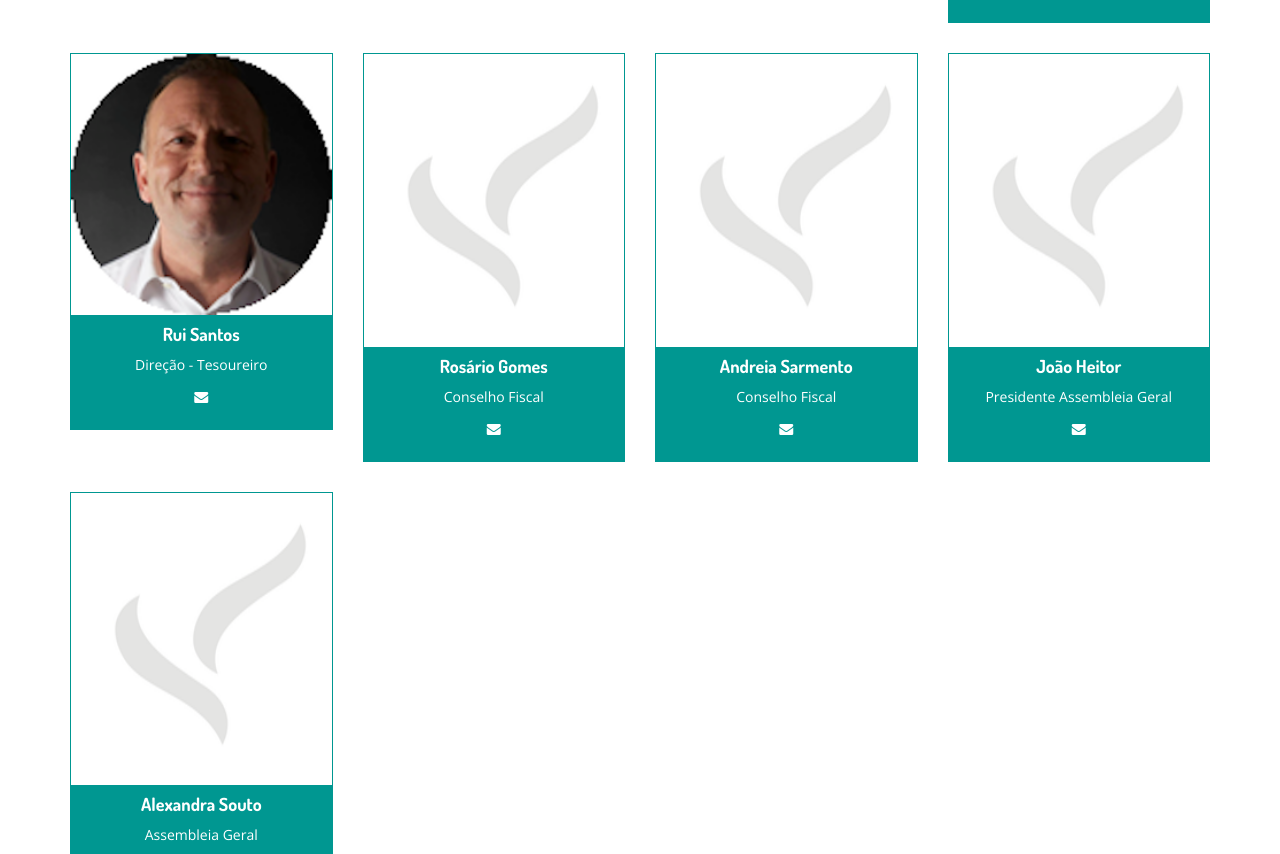
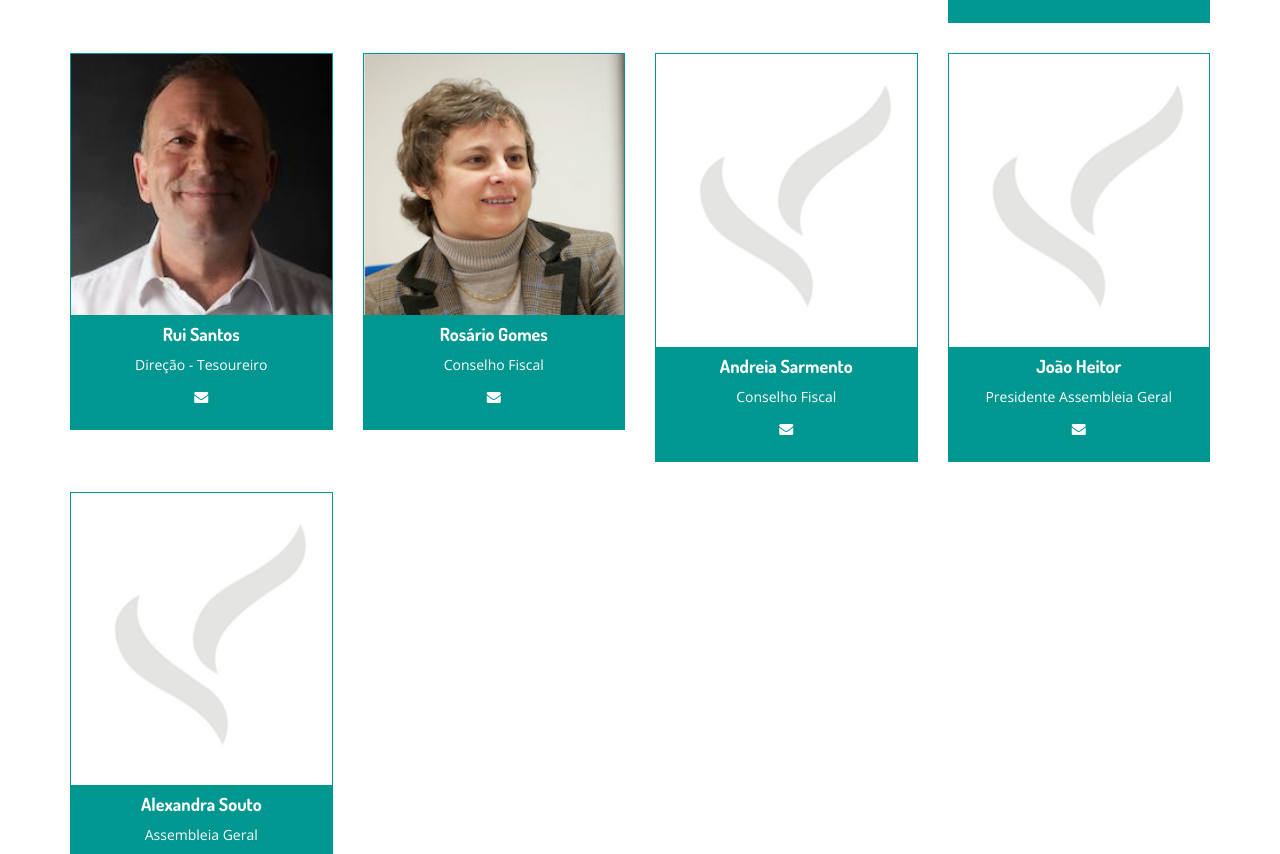
Before and after one commit to RodOxDev/RodOxDev.github.io, a plain HTML site: page about.html in a window 1280 px wide. Shown: the part 1495-2349 px from the top of the page. Drawn offline with nearby package versions, Linux system fonts and the light colour scheme; a script that the page names is missing.

Commit message:
add photos members

```diff
--- a/about.html
+++ b/about.html
@@ -324,7 +324,7 @@
 					<div class="col-md-3 col-sm-6">
 	                    <div class="team-member">
 	                        <div class="thumnail">
-	                            <img src="assets/images/team/rui.png" alt="" class="cause-img">
+	                            <img src="assets/images/team/rui.jpg" alt="" class="cause-img">
 	                        </div>
 	                        <h4 class="member-name"><a href="#">Rui Santos</a></h4>
 	                        <div class="member-position">
@@ -340,7 +340,7 @@
                     <div class="col-md-3 col-sm-6">
 	                    <div class="team-member">
 	                        <div class="thumnail">
-	                            <img src="assets/images/team/nophoto.png" alt="" class="cause-img">
+	                            <img src="assets/images/team/rosario.png" alt="" class="cause-img">
 	                        </div>
 	                        <h4 class="member-name"><a href="#">Rosário Gomes</a></h4>
 	                        <div class="member-position">
```
Also changed, not shown: index.html (+2 -2 lines), assets/images/team/lurdes.png, assets/images/team/ppedro.png, assets/images/team/rosario.png (added), assets/images/team/rui.jpg (added), assets/images/team/rui.png (deleted).
